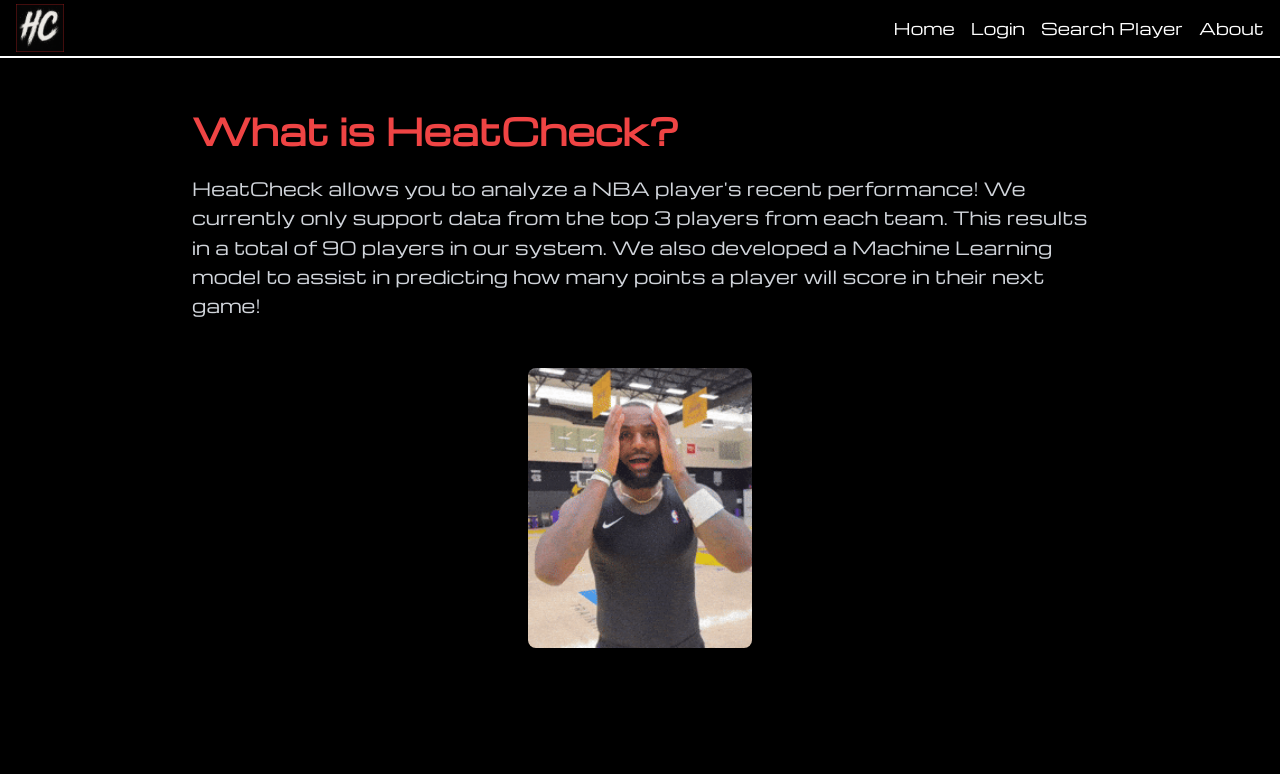
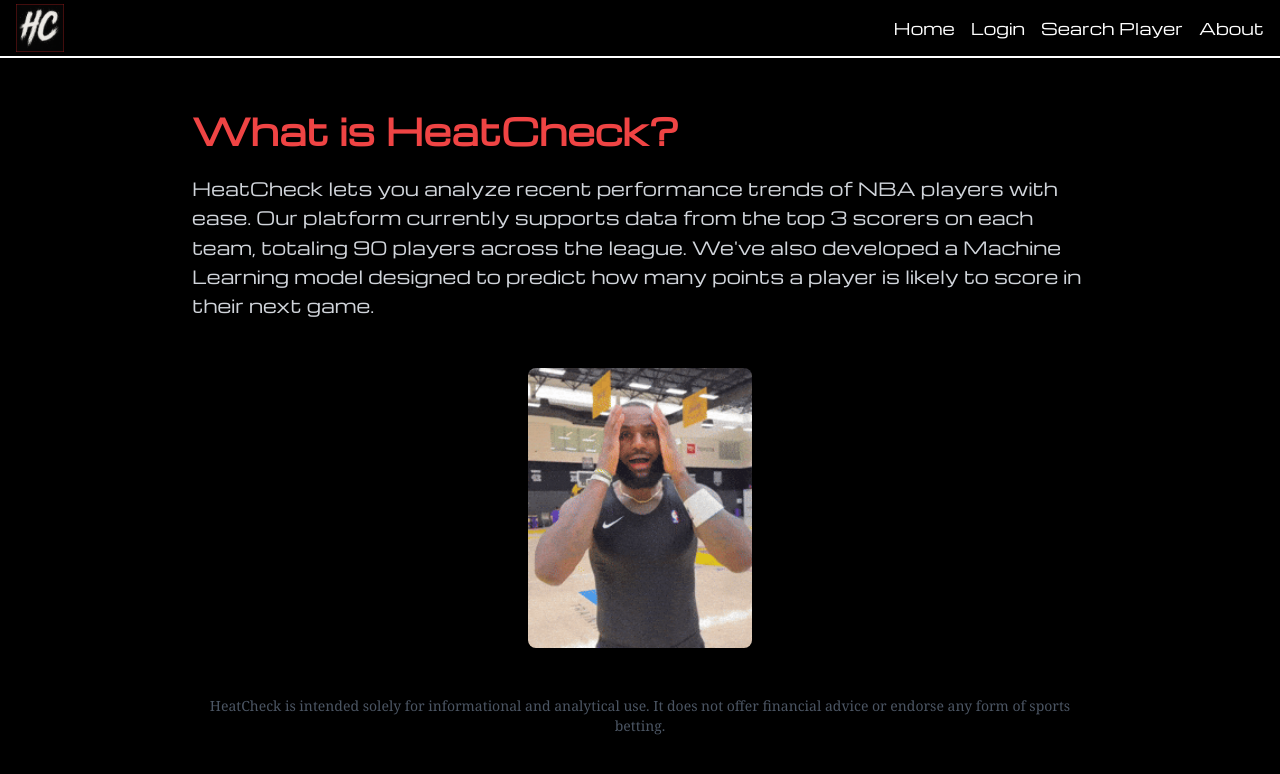
Before and after one commit to WilliamBu1/heatcheck-frontend, a React (Vite) app: page /about in a window 1280 px wide. Shown: the top 774 px of the page. Built offline with nearby package versions, Linux system fonts and the light colour scheme.

Commit message:
about message updated

```diff
--- a/src/pages/about.jsx
+++ b/src/pages/about.jsx
@@ -7,13 +7,13 @@
       <div className="max-w-4xl mx-auto">
         <h1 className="text-4xl font-bold mb-6 text-red-500">What is HeatCheck?</h1>
         <p className="text-lg leading-relaxed text-gray-300 mb-12">
-          HeatCheck allows you to analyze a NBA player's recent performance!
-          We currently only support data from the top 3 players from each team.
-          This results in a total of 90 players in our system.
-          We also developed a Machine Learning model to assist in predicting how many
-          points a player will score in their next game!
+        HeatCheck lets you analyze recent performance trends of NBA players with ease. Our platform currently supports data from the top 3 scorers on each team, totaling 90 players across the league. We've also developed a Machine Learning model designed to predict how many points a player is likely to score in their next game.
         </p>
-        <img src={lebron_surprised} alt="Lebron surprised" className="w-1/4 mx-auto rounded-lg shadow-lg" />
+        <img src={lebron_surprised} alt="Lebron surprised" className="w-1/4 mx-auto rounded-lg shadow-lg mb-12" />
+
+        <p className="text-sm text-gray-600 text-center mt-6 font-serif">
+          HeatCheck is intended solely for informational and analytical use. It does not offer financial advice or endorse any form of sports betting.
+        </p>
       </div>
     </div>
   )
```
